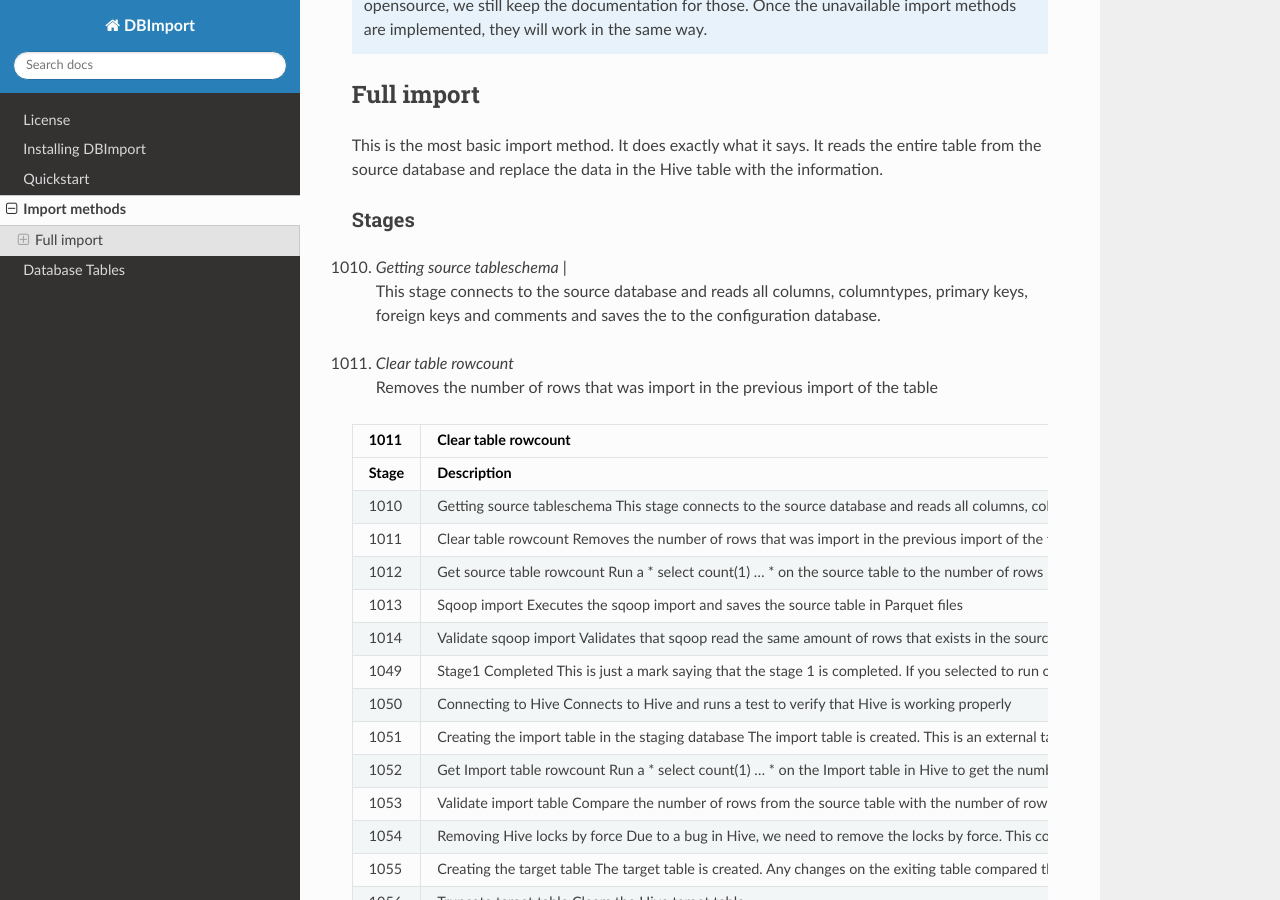
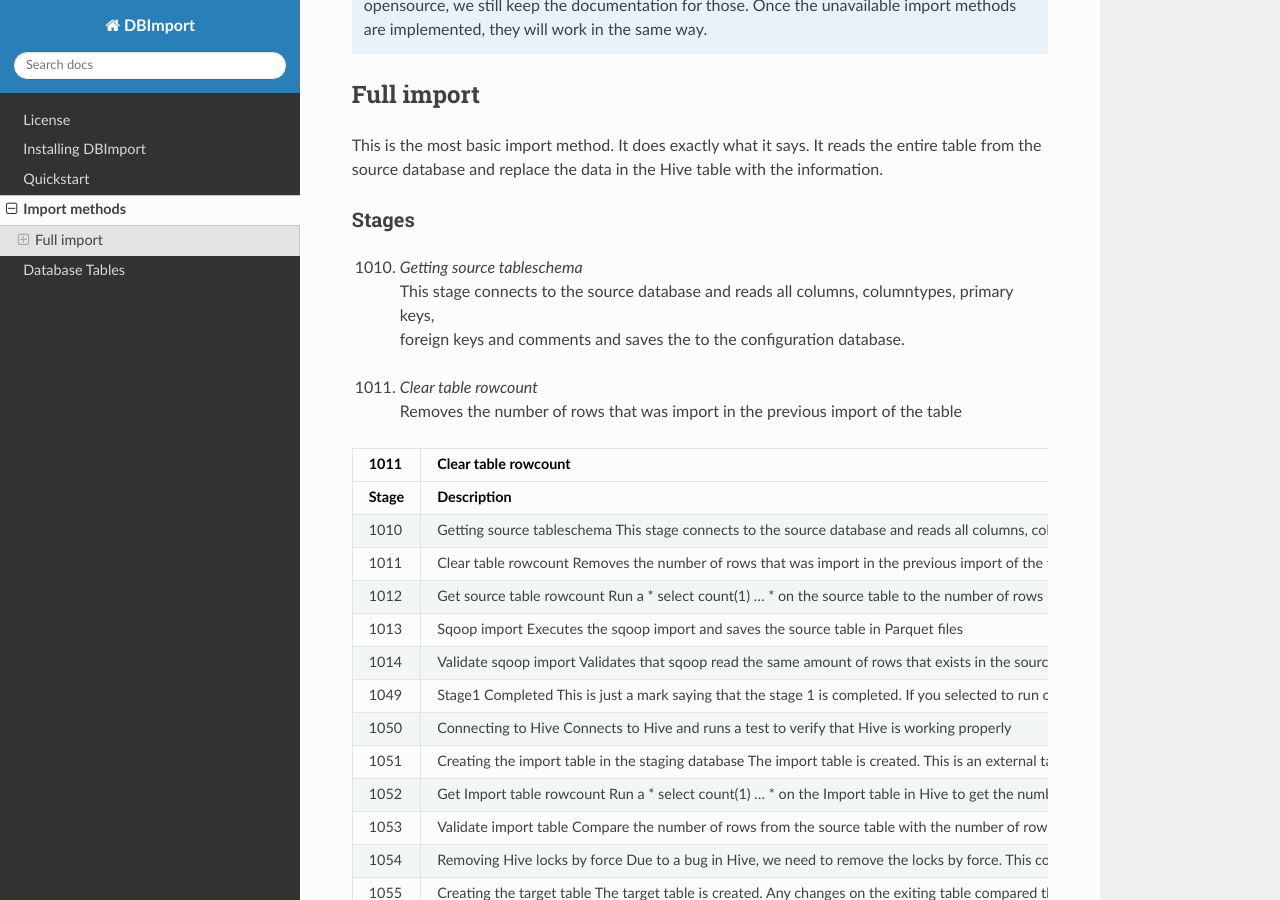
Before and after one commit to Middlecon/DBImport, a Sphinx documentation site: the page built from docs/import_methods.rst, in a window 1280 px wide and 900 px high, scrolled down 375 px. Built offline with Sphinx 7.4.7 and the Read the Docs theme 2.0.0, drawn with Linux system fonts in a browser that asks for light colours.

Commit message:
Documentation update

```diff
--- a/docs/import_methods.rst
+++ b/docs/import_methods.rst
@@ -14,11 +14,11 @@
 Stages
 ^^^^^^
 
-1010. | *Getting source tableschema*                                                                               |
-      | This stage connects to the source database and reads all columns, columntypes, primary keys,
-      | foreign keys and comments and saves the to the configuration database.
-1011. | *Clear table rowcount*
-      | Removes the number of rows that was import in the previous import of the table
+  1010. | *Getting source tableschema*
+        | This stage connects to the source database and reads all columns, columntypes, primary keys,
+        | foreign keys and comments and saves the to the configuration database.
+  1011. | *Clear table rowcount*
+        | Removes the number of rows that was import in the previous import of the table
 
 +--------+----------------------------------------------------------------------------------------------------------+
 | 1011   | Clear table rowcount                                                                                     |
```
